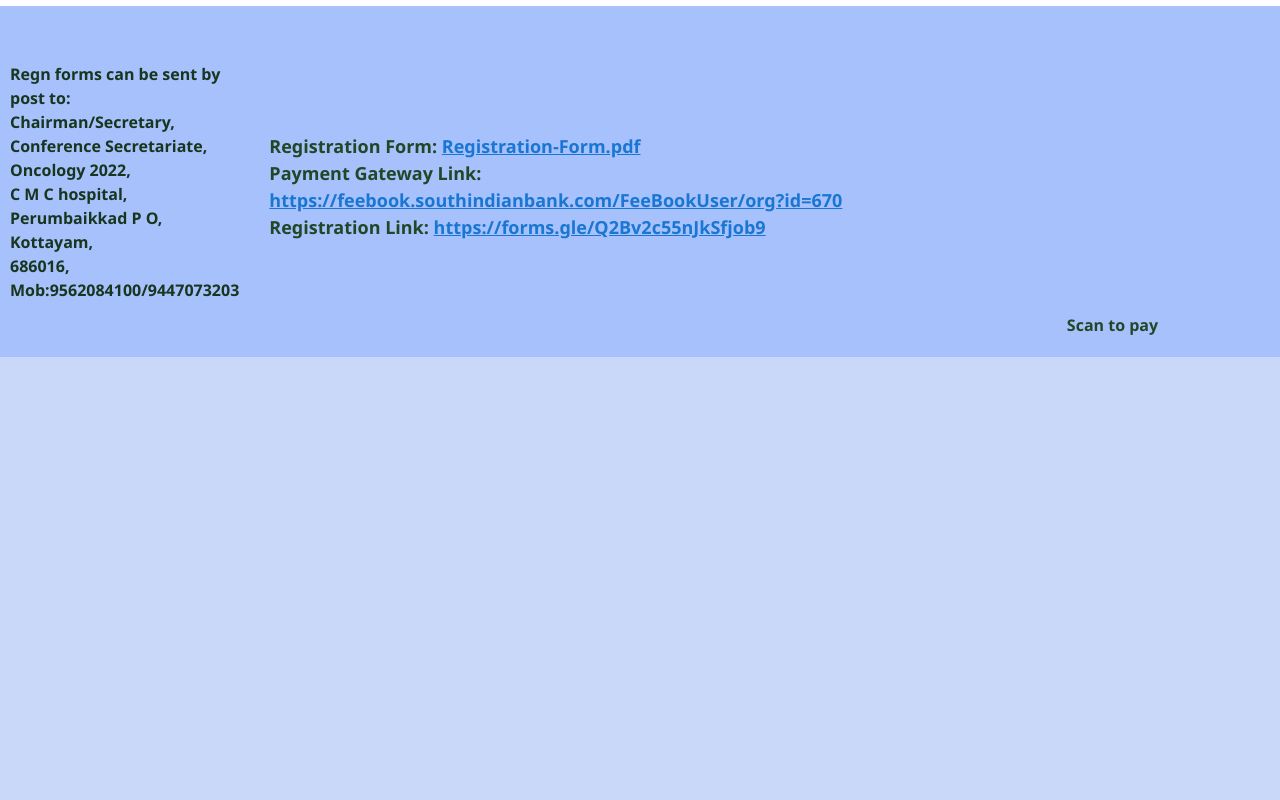
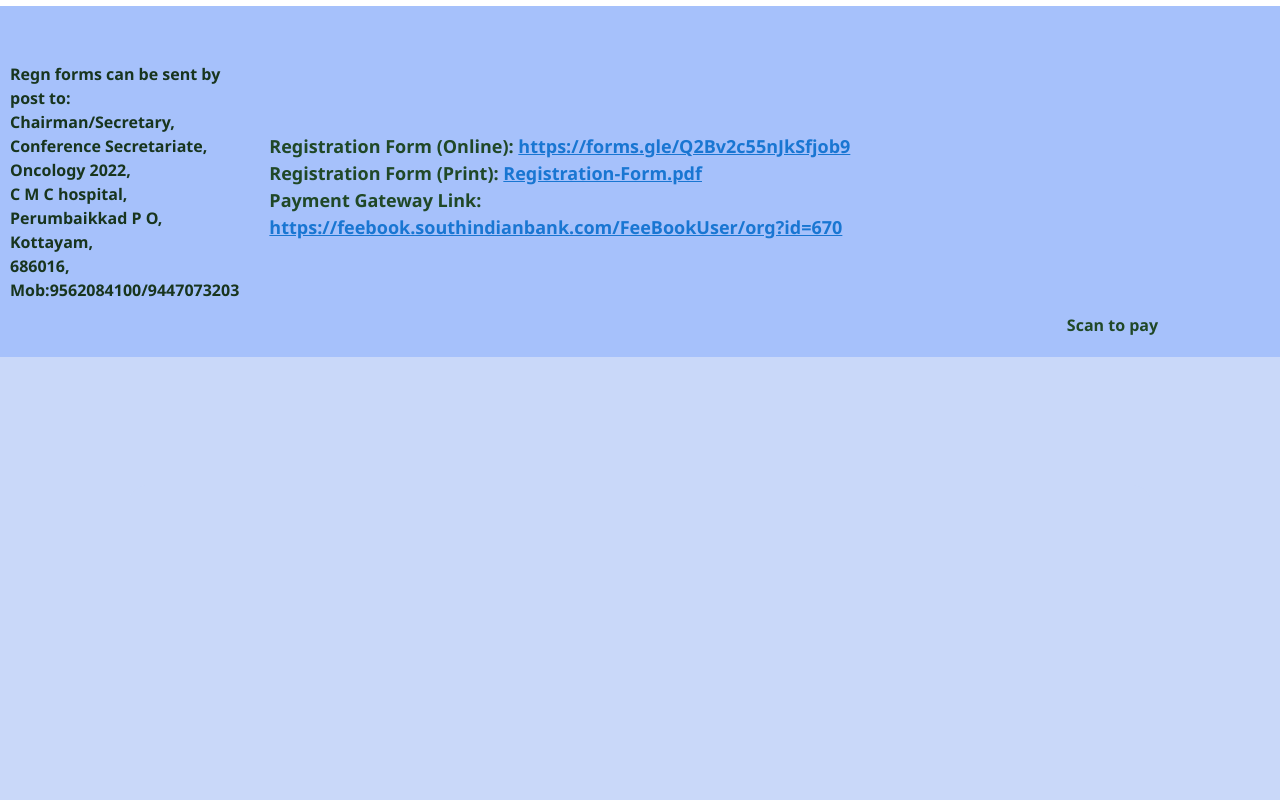
Before and after one commit to Sridharvn/Oncology2022Full, a Vue app: page / in a window 1280 px wide. Shown: the part 1360-2160 px from the top of the page. Built offline with nearby package versions, Linux system fonts and the light colour scheme.

Commit message:
Changed text for registration form

```diff
--- a/src/App.vue
+++ b/src/App.vue
@@ -75,7 +75,11 @@ export default {
         linkSrc: "http://www.oncology2022.in/brochure-2022-1.pdf",
       },
       {
-        linkName: "Registration Form (PDF)",
+        linkName: "Registration Form (Online)",
+        linkSrc: "https://forms.gle/Q2Bv2c55nJkSfjob9",
+      },
+      {
+        linkName: "Registration Form (Print)",
         linkSrc: "http://www.oncology2022.in/Registration-Form.pdf",
       },
       {
@@ -89,10 +93,6 @@ export default {
       {
         linkName: "Abstract Instructions (PDF)",
         linkSrc: "http://www.oncology2022.in/Abstract-Instructions.pdf",
-      },
-      {
-        linkName: "Registration Link",
-        linkSrc: "https://forms.gle/Q2Bv2c55nJkSfjob9",
       },
     ],
   }),
--- a/src/components/PaymentQR.vue
+++ b/src/components/PaymentQR.vue
@@ -13,7 +13,12 @@
     </div>
     <div id="textPart">
       <div>
-        Registration Form:
+        Registration Form (Online):
+        <span><a href="https://forms.gle/Q2Bv2c55nJkSfjob9"
+            target="_blank">https://forms.gle/Q2Bv2c55nJkSfjob9</a></span>
+      </div>
+      <div>
+        Registration Form (Print):
         <span><a href="http://www.oncology2022.in/Registration-Form.pdf">Registration-Form.pdf</a></span>
       </div>
       <div>
@@ -21,11 +26,7 @@
         <span><a
             href="https://feebook.southindianbank.com/FeeBookUser/org?id=670">https://feebook.southindianbank.com/FeeBookUser/org?id=670</a></span>
       </div>
-      <div>
-        Registration Link:
-        <span><a href="https://forms.gle/Q2Bv2c55nJkSfjob9"
-            target="_blank">https://forms.gle/Q2Bv2c55nJkSfjob9</a></span>
-      </div>
+
     </div>
     <div id="qr">
       <a href="https://feebook.southindianbank.com/FeeBookUser/org?id=670">
```
